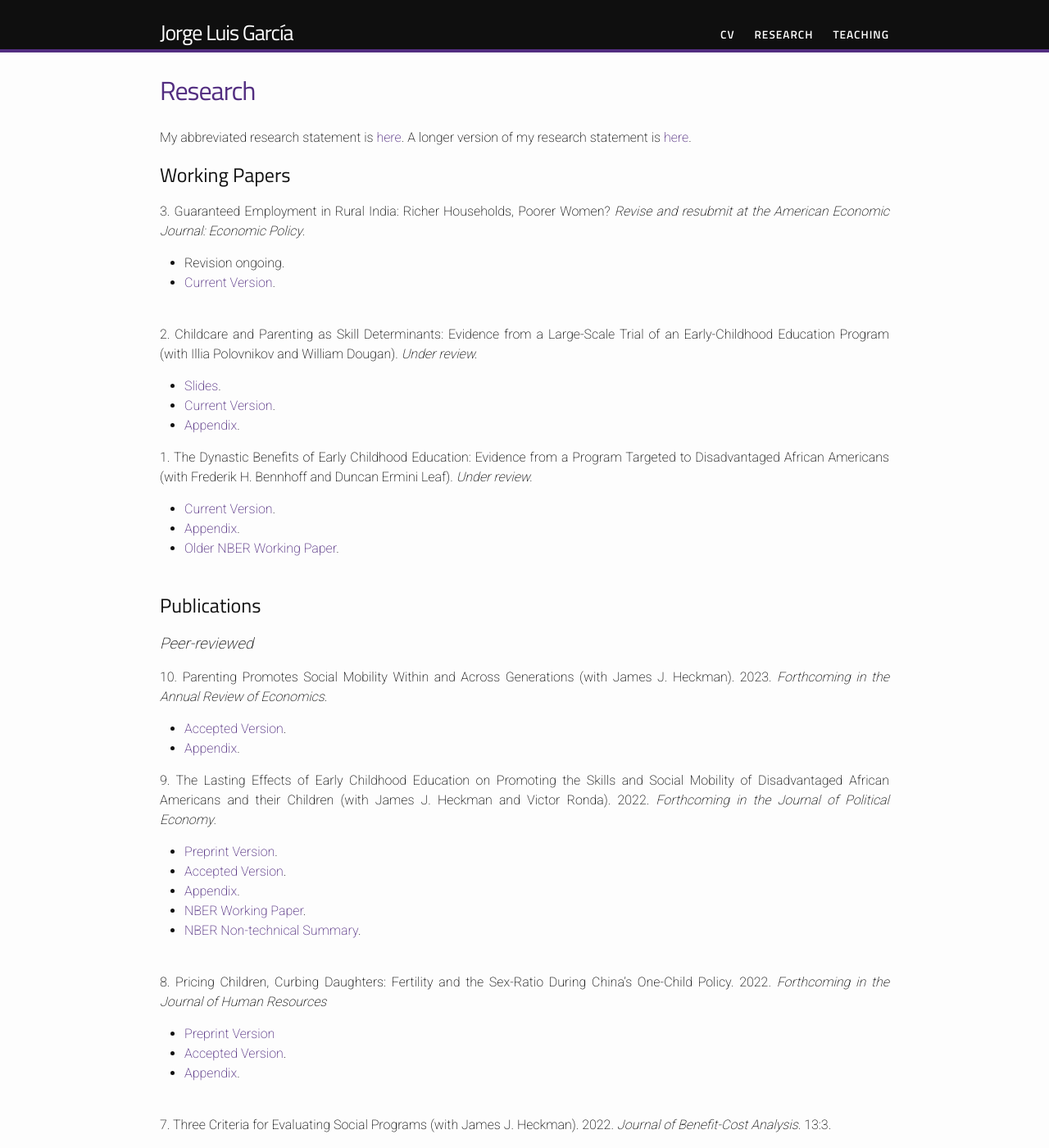
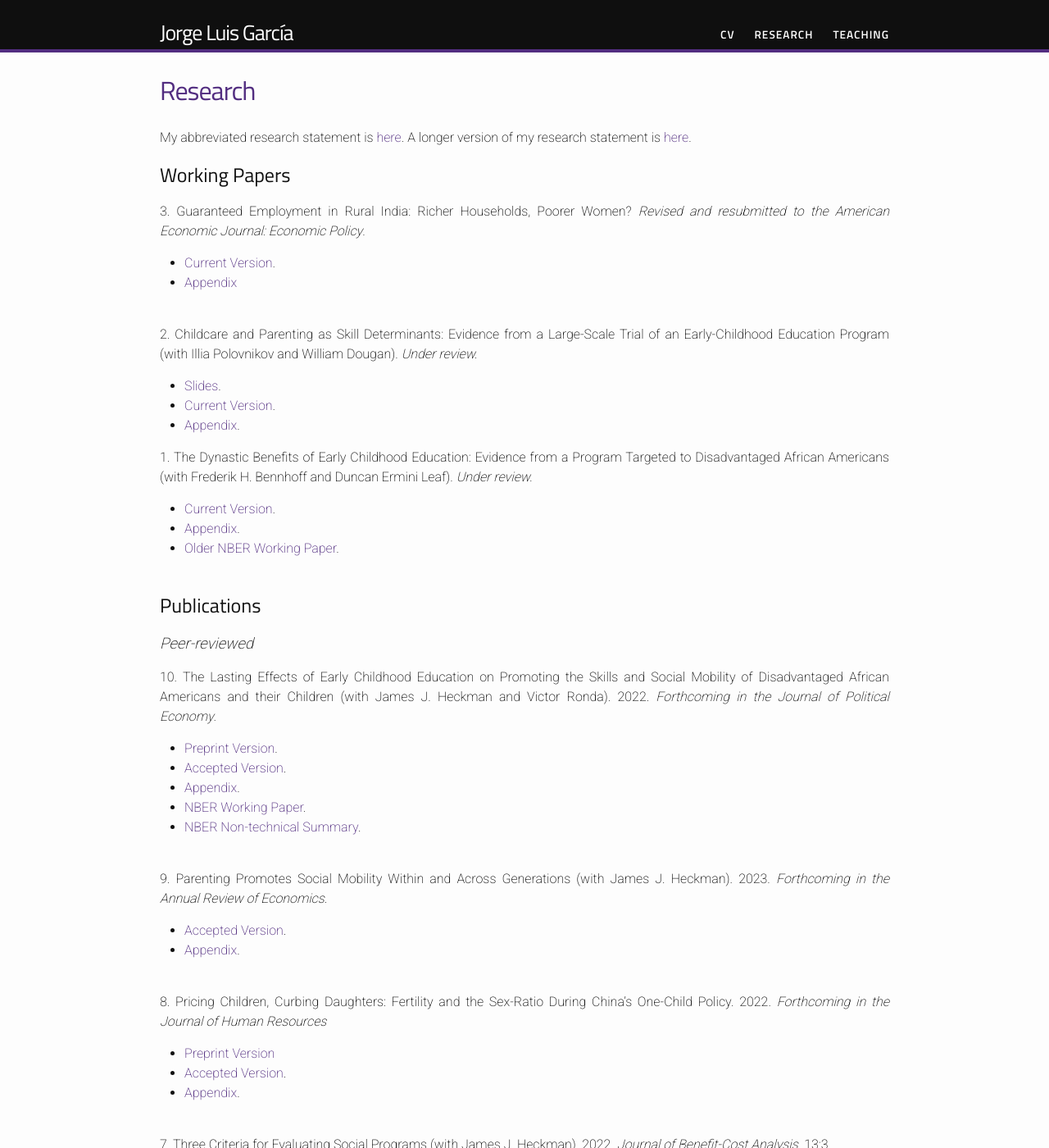
Before and after one commit to jorgelgarcia/jorgelgarcia.github.io, a Jekyll site: the page built from research.md, in a window 1280 px wide and 1400 px high. Shown: the whole window at 82% size. Built offline with Jekyll 4.4.1, drawn with Linux system fonts in a browser that asks for light colours; nearby versions of some CDN libraries; some web fonts are replaced.

Commit message:
resubmission of india

```diff
--- a/research.md
+++ b/research.md
@@ -8,9 +8,9 @@ My abbreviated research statement is <a href="https://www.dropbox.com/s/j2zh6xce
 <br/>
 ## Working Papers
 
-3\. Guaranteed Employment in Rural India: Richer Households, Poorer Women? <em>Revise and resubmit at the American Economic Journal: Economic Policy</em>.
-* Revision ongoing.
-* [Current Version](https://www.dropbox.com/s/seo3ove2e09vh18/gem_paper_05222022a_jlg.pdf?dl=0).
+3\. Guaranteed Employment in Rural India: Richer Households, Poorer Women? <em>Revised and resubmitted to the American Economic Journal: Economic Policy</em>.
+* [Current Version](https://www.dropbox.com/s/0on13notpwx06qo/gem_paper_04-12-2023b_jlg.pdf?dl=0).
+* [Appendix](https://www.dropbox.com/s/yo4zctf9ki5j7i7/gem_appendix_04-12-2023a_jlg.pdf?dl=0)
 <br/>
 <br/>
 
@@ -29,16 +29,18 @@ My abbreviated research statement is <a href="https://www.dropbox.com/s/j2zh6xce
 ## Publications
 ### Peer-reviewed
 
-10\. Parenting Promotes Social Mobility Within and Across Generations (with James J. Heckman). 2023. <em>Forthcoming in the Annual Review of Economics</em>.
-* [Accepted Version](https://www.dropbox.com/s/oq9y383q968vn1w/arpaper_02-14-2023b_jlg.pdf?dl=0).
-* [Appendix](https://www.dropbox.com/s/j279auh3i4pb642/arpaper_appendix_02-14-2023a_jlg.pdf?dl=0).
-
-9\. The Lasting Effects of Early Childhood Education on Promoting the Skills and Social Mobility of Disadvantaged African Americans and their Children (with James J. Heckman and Victor Ronda). 2022. <em>Forthcoming in the Journal of Political Economy</em>.
+10\. The Lasting Effects of Early Childhood Education on Promoting the Skills and Social Mobility of Disadvantaged African Americans and their Children (with James J. Heckman and Victor Ronda). 2022. <em>Forthcoming in the Journal of Political Economy</em>.
 * [Preprint Version](https://www.journals.uchicago.edu/doi/epdf/10.1086/722936).
 * [Accepted Version](https://www.dropbox.com/s/2j6fb6i9af2e21q/perrysecondgen_paper_08-26-2022a_jlg.pdf?dl=0).
 * [Appendix](https://www.dropbox.com/s/vor0ypc15d6oa7c/perrysecondgen_appendix_08-26-2022a_jlg.pdf?dl=0).
 * [NBER Working Paper](https://www.dropbox.com/s/j064n60f2pg5mbg/w29057.pdf?dl=0).
 * [NBER Non-technical Summary](https://www.nber.org/digest-202110/intergenerational-impacts-perry-preschool-project).
+<br/>
+<br/>
+
+9\. Parenting Promotes Social Mobility Within and Across Generations (with James J. Heckman). 2023. <em>Forthcoming in the Annual Review of Economics</em>.
+* [Accepted Version](https://www.dropbox.com/s/oq9y383q968vn1w/arpaper_02-14-2023b_jlg.pdf?dl=0).
+* [Appendix](https://www.dropbox.com/s/j279auh3i4pb642/arpaper_appendix_02-14-2023a_jlg.pdf?dl=0).
 <br/>
 <br/>
 
```
Also changed, not shown: cv.md (+2 -2 lines).
